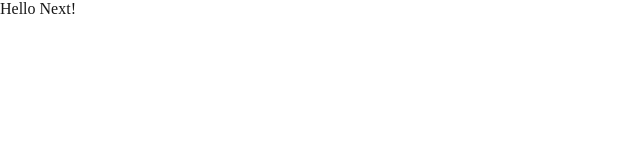
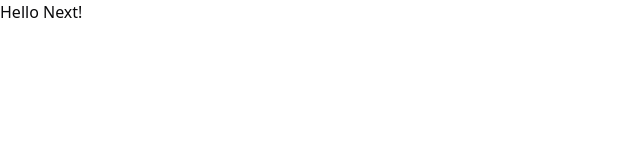
Before and after one commit to csvitor-dev/aggelos, a Next.js app in the folder apps/web/: page / in a window 1280 px wide. Shown: the top 160 px of the page, without its empty margins (0-640 px from the left). Built offline with nearby package versions, Linux system fonts and the light colour scheme.

Commit message:
fix: add `@tailwind` directives

```diff
--- a/apps/web/app/globals.css
+++ b/apps/web/app/globals.css
@@ -1,14 +1,6 @@
-:root {
-  --background: #ffffff;
-  --foreground: #171717;
-}
-
-@media (prefers-color-scheme: dark) {
-  :root {
-    --background: #0a0a0a;
-    --foreground: #ededed;
-  }
-}
+@tailwind base;
+@tailwind components;
+@tailwind utilities;
 
 html,
 body {
@@ -16,35 +8,67 @@
   overflow-x: hidden;
 }
 
-body {
-  color: var(--foreground);
-  background: var(--background);
+@layer base {
+  :root {
+    --background: 0 0% 100%;
+    --foreground: 240 10% 3.9%;
+    --card: 0 0% 100%;
+    --card-foreground: 240 10% 3.9%;
+    --popover: 0 0% 100%;
+    --popover-foreground: 240 10% 3.9%;
+    --primary: 240 5.9% 10%;
+    --primary-foreground: 0 0% 98%;
+    --secondary: 240 4.8% 95.9%;
+    --secondary-foreground: 240 5.9% 10%;
+    --muted: 240 4.8% 95.9%;
+    --muted-foreground: 240 3.8% 46.1%;
+    --accent: 240 4.8% 95.9%;
+    --accent-foreground: 240 5.9% 10%;
+    --destructive: 0 84.2% 60.2%;
+    --destructive-foreground: 0 0% 98%;
+    --border: 240 5.9% 90%;
+    --input: 240 5.9% 90%;
+    --ring: 240 10% 3.9%;
+    --chart-1: 12 76% 61%;
+    --chart-2: 173 58% 39%;
+    --chart-3: 197 37% 24%;
+    --chart-4: 43 74% 66%;
+    --chart-5: 27 87% 67%;
+    --radius: 0.5rem;
+  }
+  .dark {
+    --background: 240 10% 3.9%;
+    --foreground: 0 0% 98%;
+    --card: 240 10% 3.9%;
+    --card-foreground: 0 0% 98%;
+    --popover: 240 10% 3.9%;
+    --popover-foreground: 0 0% 98%;
+    --primary: 0 0% 98%;
+    --primary-foreground: 240 5.9% 10%;
+    --secondary: 240 3.7% 15.9%;
+    --secondary-foreground: 0 0% 98%;
+    --muted: 240 3.7% 15.9%;
+    --muted-foreground: 240 5% 64.9%;
+    --accent: 240 3.7% 15.9%;
+    --accent-foreground: 0 0% 98%;
+    --destructive: 0 62.8% 30.6%;
+    --destructive-foreground: 0 0% 98%;
+    --border: 240 3.7% 15.9%;
+    --input: 240 3.7% 15.9%;
+    --ring: 240 4.9% 83.9%;
+    --chart-1: 220 70% 50%;
+    --chart-2: 160 60% 45%;
+    --chart-3: 30 80% 55%;
+    --chart-4: 280 65% 60%;
+    --chart-5: 340 75% 55%;
+  }
 }
 
-* {
-  box-sizing: border-box;
-  padding: 0;
-  margin: 0;
-}
-
-a {
-  color: inherit;
-  text-decoration: none;
-}
-
-.imgDark {
-  display: none;
-}
-
-@media (prefers-color-scheme: dark) {
-  html {
-    color-scheme: dark;
+@layer base {
+  * {
+    @apply border-border;
   }
-
-  .imgLight {
-    display: none;
-  }
-  .imgDark {
-    display: unset;
+  body {
+    @apply bg-background text-foreground;
   }
 }
```
